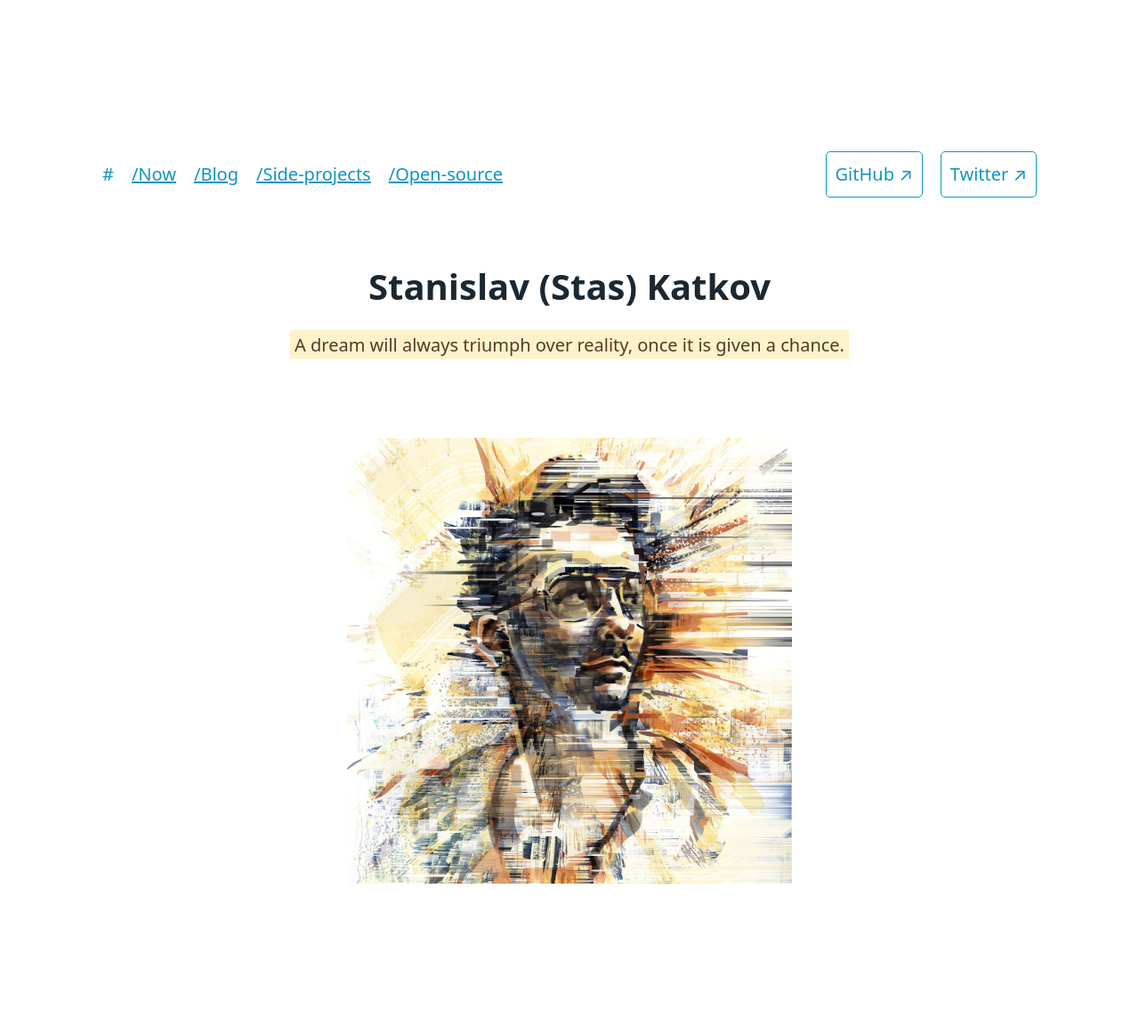
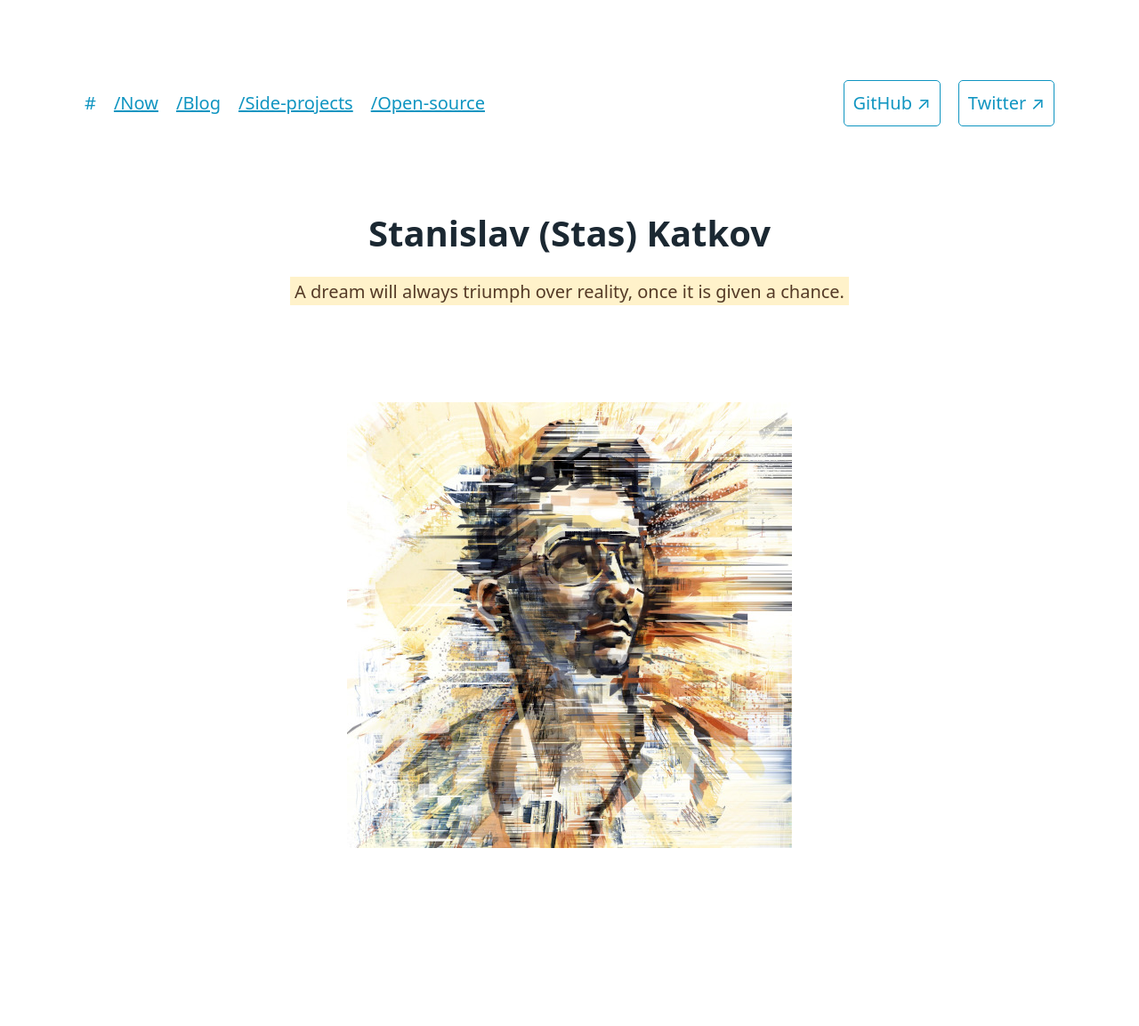
Before and after one commit to skatkov/skatkov.com, a Jekyll site: the page built from index.html, in a window 1280 px wide. Shown: the whole page at 89% size. Built offline with Jekyll 4.4.1, drawn with Linux system fonts in a browser that asks for light colours; after the commit the page ends 1113 px from its top, so only the background shows below that.

Commit message:
new layout

```diff
--- a/_includes/header.html
+++ b/_includes/header.html
@@ -1,5 +1,4 @@
-<header>
-    <nav>
+<nav class="container-fluid">
     <ul>
         <li><a href="/">#</a></li>
         {% for item in site.data.navigation.nav %}
@@ -24,9 +23,3 @@
         {% endif %}
     </ul>
 </nav>
-
-    <h1>{{ page.title }}</h1>
-    {% if page.subtitle %}
-        <p><mark>{{ page.subtitle }}</mark></p>
-    {% endif %}
-</header>
--- a/_layouts/default.html
+++ b/_layouts/default.html
@@ -11,8 +11,14 @@
         <main class="container">
             {% include header.html %}
 
+            <div class="presenter">
+                <h1>{{ page.title }}</h1>
+                {% if page.subtitle %}
+                    <p><mark>{{ page.subtitle }}</mark></p>
+                {% endif %}
+            </div>
+
             {{ content }}
         </main>
-    </main>
     </body>
 </html>
--- a/_layouts/page.html
+++ b/_layouts/page.html
@@ -1,8 +1,6 @@
 ---
 layout: default
 ---
-<main>
-	<section>
-		{{ content }}
-	</section>
-</main>
+<section>
+	{{ content }}
+</section>
--- a/css/main.css
+++ b/css/main.css
@@ -1,6 +1,6 @@
-header, nav {
+.presenter {
     text-align: center;
-    padding: 2rem 1rem;
+    padding: 3rem 1rem;
 }
 
 .page-photo {
```
Also changed, not shown: _layouts/post.html (+3 -5 lines). Lines whose indentation alone changed are shown as unchanged.
